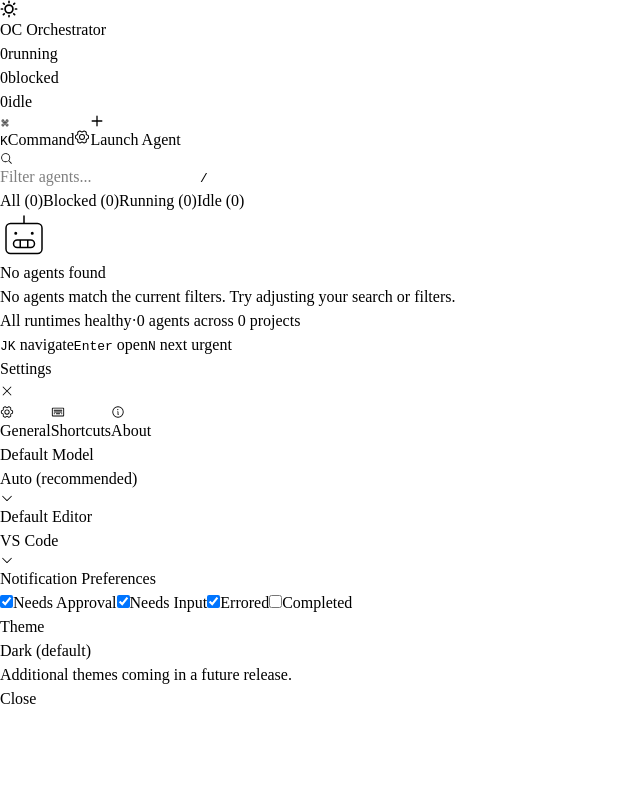
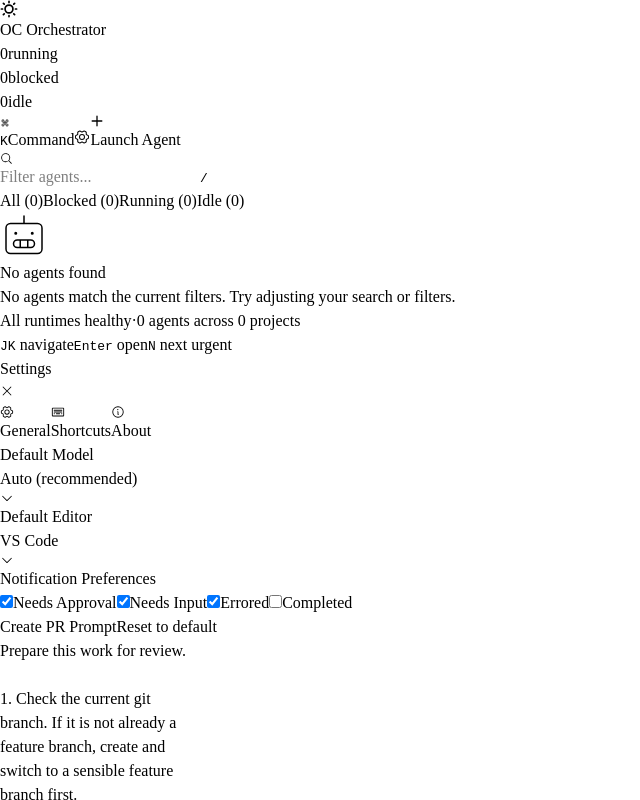
Before and after one commit to WalshyDev/oc-orchestrator, a React (Vite) app in the folder src/renderer/: page / in a window 1280 px wide. Both pictures are taken after a click on the button "Settings". Shown: the whole page, without its empty margins (0-640 px from the left). Built offline with nearby package versions, Linux system fonts and the light colour scheme.

Commit message:
Fix command palette access and PR prompt settings

```diff
--- a/src/renderer/src/App.tsx
+++ b/src/renderer/src/App.tsx
@@ -13,20 +13,10 @@ import { formatBranchLabel, type AgentRuntime, type Interrupt, type Message } fr
 import type { FileChange } from './components/FilesChanged'
 import type { ToolCall } from './components/ToolsUsage'
 import type { EventEntry } from './components/EventLog'
+import { loadSettings } from './data/settings'
 
 type SortColumn = 'agent' | 'status' | 'task' | 'branch' | 'model' | 'activity'
 type SortDirection = 'asc' | 'desc'
-
-const CREATE_PR_PROMPT = `Prepare this work for review.
-
-1. Check the current git branch. If it is not already a feature branch, create and switch to a sensible feature branch first.
-2. Review the working tree, then create a concise but informative commit message. Do not list changed files in the commit message.
-3. Commit the relevant changes.
-4. Push the branch.
-5. Open a pull request. Try GitHub with gh if the remote is GitHub, or GitLab with glab if the remote is GitLab.
-6. If opening the PR with gh or glab does not work, that is fine - give me the PR URL if you can determine it, or the exact compare/create URL I should open manually.
-
-Return the final PR URL or manual URL, plus a short note on what you committed.`
 
 const NEW_AGENT_COMMAND = '/new'
 
@@ -502,7 +492,7 @@ export function App() {
 
   const handleCreatePr = useCallback(async () => {
     if (!selectedAgentId) return
-    await store.sendMessage(selectedAgentId, CREATE_PR_PROMPT)
+    await store.sendMessage(selectedAgentId, loadSettings().createPrPrompt)
   }, [selectedAgentId, store])
 
   const handleOpenInEditor = useCallback(() => {
@@ -697,6 +687,7 @@ export function App() {
         blockedCount={counts.blocked}
         idleCount={counts.idle}
         onLaunch={() => setShowLaunchModal(true)}
+        onOpenCommandPalette={() => setShowCommandPalette(true)}
         onSettings={() => setShowSettings(true)}
       />
 
--- a/src/renderer/src/components/SettingsModal.tsx
+++ b/src/renderer/src/components/SettingsModal.tsx
@@ -6,6 +6,13 @@ import {
   Info,
 } from '@phosphor-icons/react'
 import { SelectField } from './SelectField'
+import {
+  DEFAULT_CREATE_PR_PROMPT,
+  loadSettings,
+  saveSettings,
+  type AppSettings,
+  type NotificationPrefs,
+} from '../data/settings'
 
 const MODEL_OPTIONS = [
   { value: 'auto', label: 'Auto (recommended)' },
@@ -33,39 +40,6 @@ const KEYBOARD_SHORTCUTS = [
 
 type TabId = 'general' | 'shortcuts' | 'about'
 
-interface NotificationPrefs {
-  needs_approval: boolean
-  needs_input: boolean
-  errored: boolean
-  completed: boolean
-}
-
-const SETTINGS_STORAGE_KEY = 'oc-orchestrator:settings'
-
-function loadSettings(): { model: string; editor: string; customEditorCommand: string; notifications: NotificationPrefs } {
-  try {
-    const stored = localStorage.getItem(SETTINGS_STORAGE_KEY)
-    if (stored) return JSON.parse(stored)
-  } catch {
-    // ignore
-  }
-  return {
-    model: 'auto',
-    editor: 'vscode',
-    customEditorCommand: '',
-    notifications: {
-      needs_approval: true,
-      needs_input: true,
-      errored: true,
-      completed: false,
-    },
-  }
-}
-
-function saveSettings(settings: ReturnType<typeof loadSettings>): void {
-  localStorage.setItem(SETTINGS_STORAGE_KEY, JSON.stringify(settings))
-}
-
 interface SettingsModalProps {
   onClose: () => void
 }
@@ -80,7 +54,7 @@ export function SettingsModal({ onClose }: SettingsModalProps) {
   const [activeTab, setActiveTab] = useState<TabId>('general')
   const [settings, setSettings] = useState(loadSettings)
 
-  const updateSettings = (partial: Partial<typeof settings>) => {
+  const updateSettings = (partial: Partial<AppSettings>) => {
     const updated = { ...settings, ...partial }
     setSettings(updated)
     saveSettings(updated)
@@ -213,6 +187,31 @@ export function SettingsModal({ onClose }: SettingsModalProps) {
                 </div>
               </div>
 
+              <div className="flex flex-col gap-1.5">
+                <div className="flex items-center justify-between gap-3">
+                  <label className="text-xs font-medium text-kumo-subtle uppercase tracking-wide">
+                    Create PR Prompt
+                  </label>
+                  <button
+                    type="button"
+                    onClick={() => updateSettings({ createPrPrompt: DEFAULT_CREATE_PR_PROMPT })}
+                    className="text-[11px] font-medium text-kumo-link hover:underline"
+                  >
+                    Reset to default
+                  </button>
+                </div>
+                <textarea
+                  value={settings.createPrPrompt}
+                  onChange={(event) => updateSettings({ createPrPrompt: event.target.value })}
+                  placeholder="Instructions to send when using Create PR"
+                  rows={8}
+                  className={`${inputClasses} min-h-40 resize-y leading-6`}
+                />
+                <p className="text-[11px] text-kumo-subtle">
+                  This prompt is sent when you click Create PR in the agent drawer.
+                </p>
+              </div>
+
               {/* Theme */}
               <div className="flex flex-col gap-1.5">
                 <label className="text-xs font-medium text-kumo-subtle uppercase tracking-wide">Theme</label>
--- a/src/renderer/src/components/TopBar.tsx
+++ b/src/renderer/src/components/TopBar.tsx
@@ -5,10 +5,18 @@ interface TopBarProps {
   blockedCount: number
   idleCount: number
   onLaunch: () => void
+  onOpenCommandPalette?: () => void
   onSettings?: () => void
 }
 
-export function TopBar({ runningCount, blockedCount, idleCount, onLaunch, onSettings }: TopBarProps) {
+export function TopBar({
+  runningCount,
+  blockedCount,
+  idleCount,
+  onLaunch,
+  onOpenCommandPalette,
+  onSettings,
+}: TopBarProps) {
   return (
     <div className="drag-region flex items-center justify-between h-12 pl-20 pr-4 bg-kumo-elevated border-b border-kumo-line shrink-0">
       {/* Left: Logo — pl-20 clears macOS traffic light buttons */}
@@ -28,7 +36,12 @@ export function TopBar({ runningCount, blockedCount, idleCount, onLaunch, onSett
 
       {/* Right: Actions */}
       <div className="no-drag flex items-center gap-2">
-        <button className="flex items-center gap-1.5 px-2.5 py-1.5 rounded-md border border-kumo-line text-kumo-subtle text-xs hover:bg-kumo-fill hover:text-kumo-default transition-colors">
+        <button
+          type="button"
+          onClick={onOpenCommandPalette}
+          className="flex items-center gap-1.5 px-2.5 py-1.5 rounded-md border border-kumo-line text-kumo-subtle text-xs hover:bg-kumo-fill hover:text-kumo-default transition-colors"
+          title="Open command palette"
+        >
           <kbd className="font-mono text-[10px] px-1 py-px bg-kumo-fill rounded border border-kumo-line">
             <Command size={10} className="inline" />K
           </kbd>
@@ -36,6 +49,7 @@ export function TopBar({ runningCount, blockedCount, idleCount, onLaunch, onSett
         </button>
         {onSettings && (
           <button
+            type="button"
             onClick={onSettings}
             className="flex items-center justify-center w-8 h-8 rounded-md border border-kumo-line text-kumo-subtle hover:bg-kumo-fill hover:text-kumo-default transition-colors"
             title="Settings"
@@ -44,6 +58,7 @@ export function TopBar({ runningCount, blockedCount, idleCount, onLaunch, onSett
           </button>
         )}
         <button
+          type="button"
           onClick={onLaunch}
           className="flex items-center gap-1.5 px-3 py-1.5 rounded-md bg-kumo-brand text-white text-xs font-medium hover:bg-kumo-brand-hover transition-colors"
         >
--- /dev/null
+++ b/src/renderer/src/data/settings.ts
@@ -0,0 +1,65 @@
+export interface NotificationPrefs {
+  needs_approval: boolean
+  needs_input: boolean
+  errored: boolean
+  completed: boolean
+}
+
+export interface AppSettings {
+  model: string
+  editor: string
+  customEditorCommand: string
+  createPrPrompt: string
+  notifications: NotificationPrefs
+}
+
+export const SETTINGS_STORAGE_KEY = 'oc-orchestrator:settings'
+
+export const DEFAULT_CREATE_PR_PROMPT = `Prepare this work for review.
+
+1. Check the current git branch. If it is not already a feature branch, create and switch to a sensible feature branch first.
+2. Review the working tree, then create a concise but informative commit message. Do not list changed files in the commit message.
+3. Commit the relevant changes.
+4. Push the branch.
+5. Open a pull request. Try GitHub with gh if the remote is GitHub, or GitLab with glab if the remote is GitLab.
+6. If opening the PR with gh or glab does not work, that is fine - give me the PR URL if you can determine it, or the exact compare/create URL I should open manually.
+
+Return the final PR URL or manual URL, plus a short note on what you committed.`
+
+export const DEFAULT_SETTINGS: AppSettings = {
+  model: 'auto',
+  editor: 'vscode',
+  customEditorCommand: '',
+  createPrPrompt: DEFAULT_CREATE_PR_PROMPT,
+  notifications: {
+    needs_approval: true,
+    needs_input: true,
+    errored: true,
+    completed: false,
+  },
+}
+
+export function loadSettings(): AppSettings {
+  try {
+    const stored = localStorage.getItem(SETTINGS_STORAGE_KEY)
+    if (!stored) return DEFAULT_SETTINGS
+
+    const parsed = JSON.parse(stored) as Partial<AppSettings>
+
+    return {
+      ...DEFAULT_SETTINGS,
+      ...parsed,
+      notifications: {
+        ...DEFAULT_SETTINGS.notifications,
+        ...(parsed.notifications ?? {}),
+      },
+      createPrPrompt: parsed.createPrPrompt?.trim() ? parsed.createPrPrompt : DEFAULT_CREATE_PR_PROMPT,
+    }
+  } catch {
+    return DEFAULT_SETTINGS
+  }
+}
+
+export function saveSettings(settings: AppSettings): void {
+  localStorage.setItem(SETTINGS_STORAGE_KEY, JSON.stringify(settings))
+}
```
